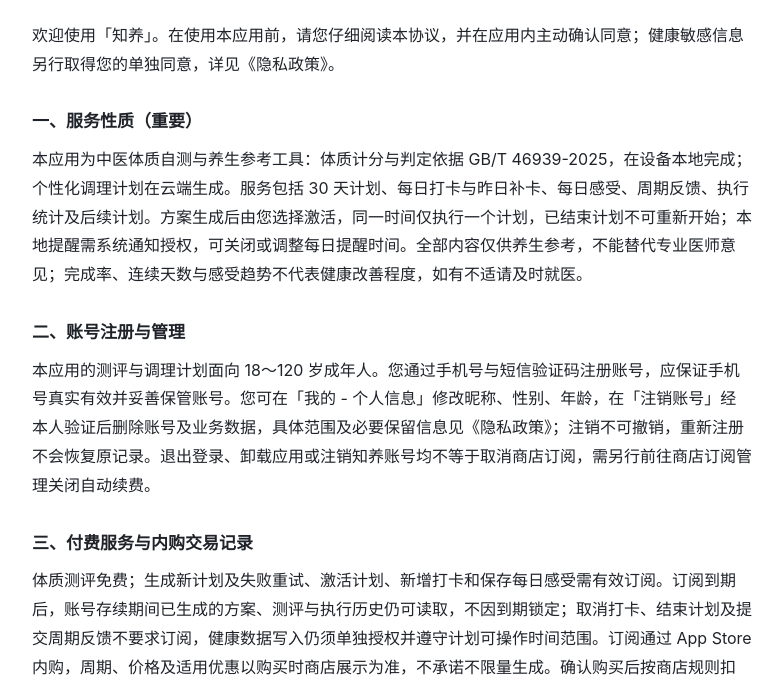
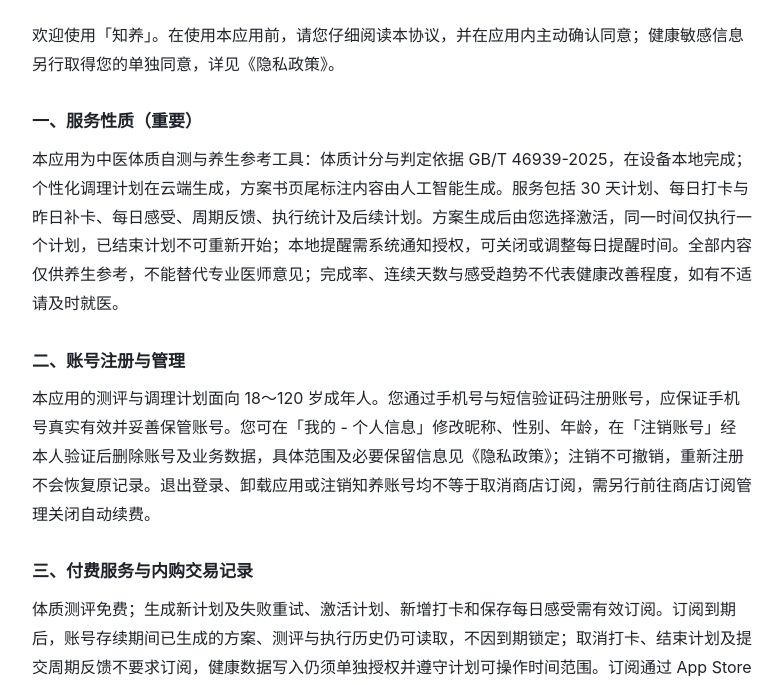
Before and after one commit to Johnny-young/welltaocn-policies, a plain HTML site: page terms.html in a window 1280 px wide. Shown: the part 108-793 px from the top of the page, without its empty margins (248-1031 px from the left). Drawn offline with Linux system fonts and the light colour scheme.

Commit message:
Clarify the generation notice location in terms of use

```diff
--- a/terms.html
+++ b/terms.html
@@ -19,7 +19,7 @@
 <p class="meta">生效日期：2026 年 8 月 8 日 · 更新日期：2026 年 11 月 13 日</p>
 <p>欢迎使用「知养」。在使用本应用前，请您仔细阅读本协议，并在应用内主动确认同意；健康敏感信息另行取得您的单独同意，详见《隐私政策》。</p>
 <h2>一、服务性质（重要）</h2>
-<p>本应用为中医体质自测与养生参考工具：体质计分与判定依据 GB/T 46939-2025，在设备本地完成；个性化调理计划在云端生成。服务包括 30 天计划、每日打卡与昨日补卡、每日感受、周期反馈、执行统计及后续计划。方案生成后由您选择激活，同一时间仅执行一个计划，已结束计划不可重新开始；本地提醒需系统通知授权，可关闭或调整每日提醒时间。全部内容仅供养生参考，不能替代专业医师意见；完成率、连续天数与感受趋势不代表健康改善程度，如有不适请及时就医。</p>
+<p>本应用为中医体质自测与养生参考工具：体质计分与判定依据 GB/T 46939-2025，在设备本地完成；个性化调理计划在云端生成，方案书页尾标注内容由人工智能生成。服务包括 30 天计划、每日打卡与昨日补卡、每日感受、周期反馈、执行统计及后续计划。方案生成后由您选择激活，同一时间仅执行一个计划，已结束计划不可重新开始；本地提醒需系统通知授权，可关闭或调整每日提醒时间。全部内容仅供养生参考，不能替代专业医师意见；完成率、连续天数与感受趋势不代表健康改善程度，如有不适请及时就医。</p>
 <h2>二、账号注册与管理</h2>
 <p>本应用的测评与调理计划面向 18～120 岁成年人。您通过手机号与短信验证码注册账号，应保证手机号真实有效并妥善保管账号。您可在「我的 - 个人信息」修改昵称、性别、年龄，在「注销账号」经本人验证后删除账号及业务数据，具体范围及必要保留信息见《隐私政策》；注销不可撤销，重新注册不会恢复原记录。退出登录、卸载应用或注销知养账号均不等于取消商店订阅，需另行前往商店订阅管理关闭自动续费。</p>
 <h2>三、付费服务与内购交易记录</h2>
```
